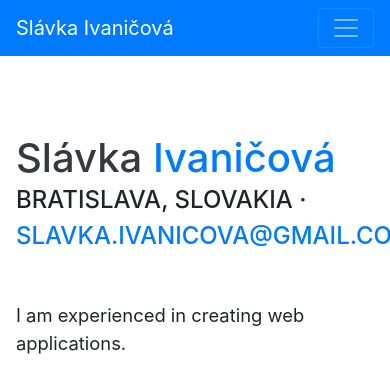
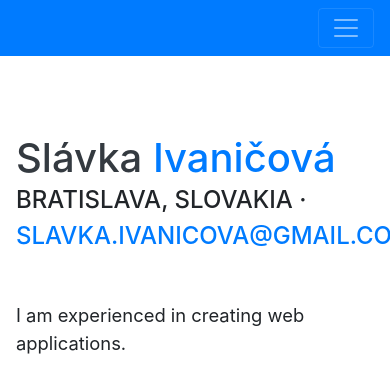
Before and after one commit to slavka5212/portfolio, a website with bundled scripts: page index.html in a window 390 px wide. Shown: the top 383 px of the page. Built offline with nearby package versions, Linux system fonts and the light colour scheme; a web font is replaced by a local one.

Commit message:
fix title

```diff
--- a/index.html
+++ b/index.html
@@ -27,7 +27,7 @@
 
   <nav class="navbar navbar-expand-lg navbar-dark bg-primary fixed-top" id="sideNav">
     <a class="navbar-brand js-scroll-trigger" href="#page-top">
-      <span class="d-block d-lg-none">Slávka Ivaničová</span>
+      <span class="d-block d-lg-none"></span>
       <span class="d-none d-lg-block">
         <img class="img-fluid img-profile rounded-circle mx-auto mb-2" src="img/profile.png" alt="">
       </span>
```
